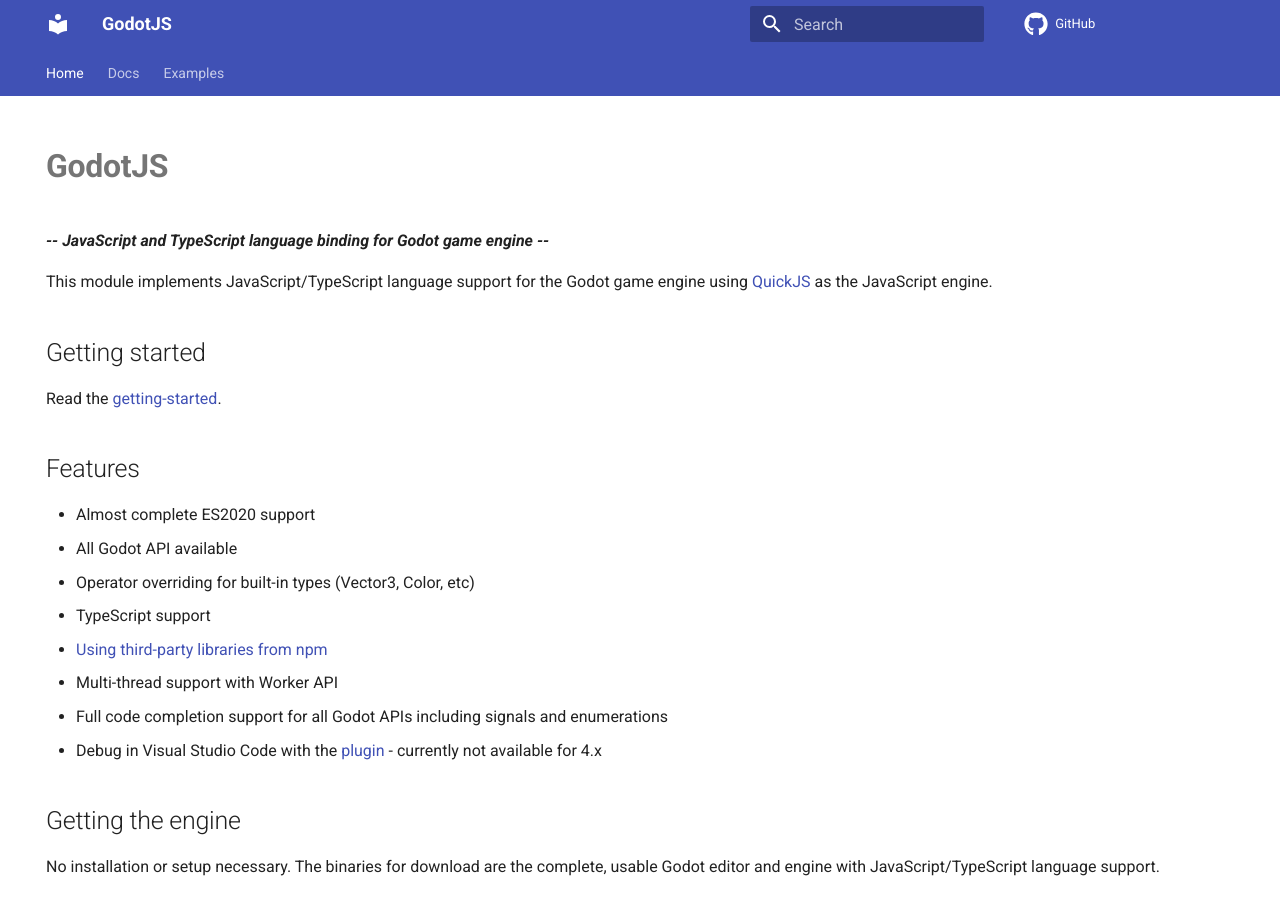
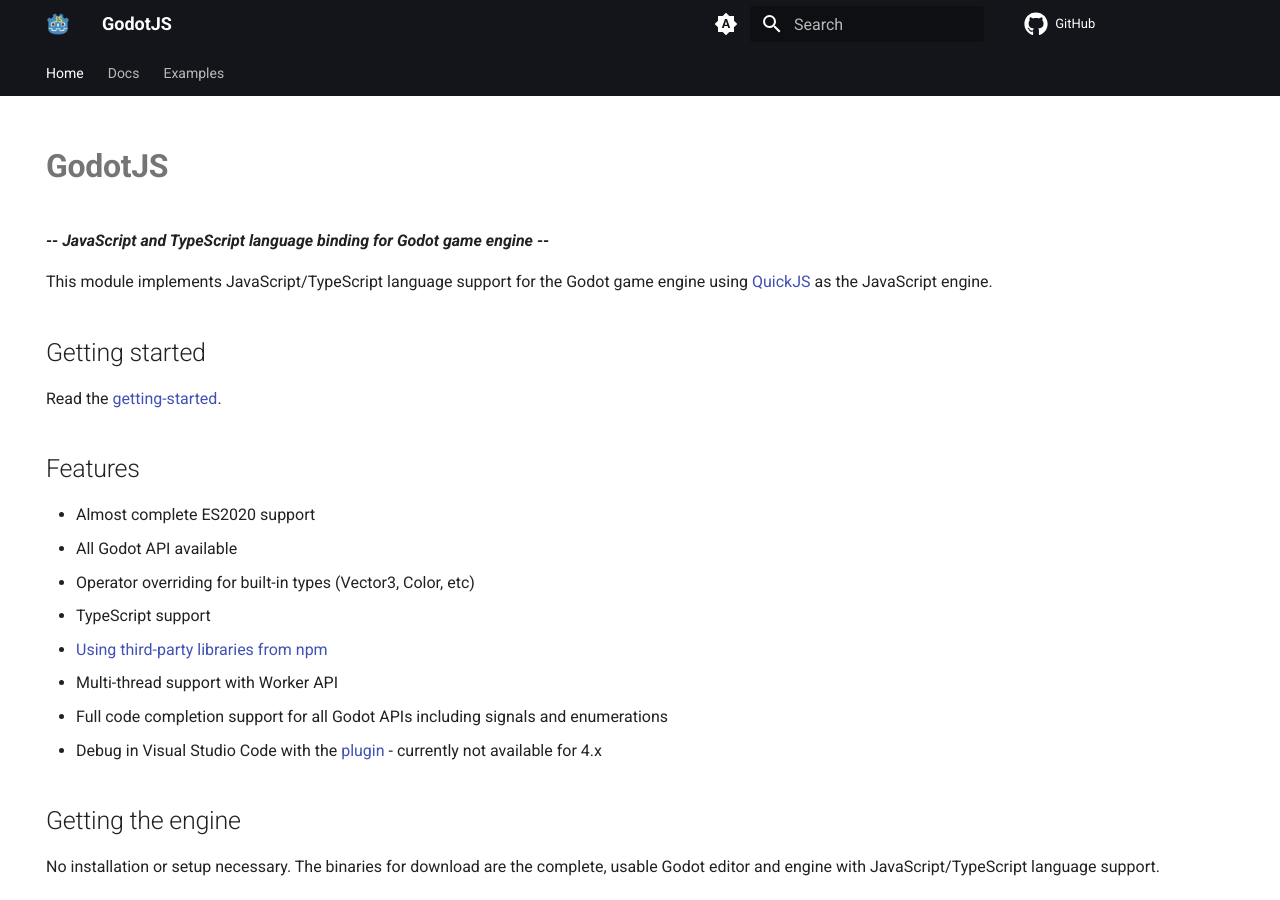
Before and after one commit to godotjs/godotjs.github.io, an MkDocs documentation site: the page built from docs/index.md, in a window 1280 px wide and 900 px high. Built offline with MkDocs 1.6.1 and Material for MkDocs 9.7.7, drawn with Linux system fonts in a browser that asks for light colours; comment, search, counter and statistics services are not loaded.

Commit message:
style: change layout (#3)

```diff
--- a/mkdocs.yml
+++ b/mkdocs.yml
@@ -19,7 +19,7 @@
 theme:
   name: material
   favicon: assets/images/favicon.ico
- # logo: ./assets/logo.svg
+  logo: assets/images/godot-js.png
   icon:
     repo: fontawesome/brands/github
   features:
@@ -32,6 +32,29 @@
     - search.highlight
     - content.code.copy
     - content.tabs.link
+  palette:
+    # Palette toggle for automatic mode
+    - media: "(prefers-color-scheme)"
+      primary: black
+      toggle:
+        icon: material/brightness-auto
+        name: Switch to light mode
+
+    # Palette toggle for light mode
+    - media: "(prefers-color-scheme: light)"
+      scheme: default
+      primary: black
+      toggle:
+        icon: material/brightness-7
+        name: Switch to dark mode
+
+    # Palette toggle for dark mode
+    - media: "(prefers-color-scheme: dark)"
+      scheme: slate
+      primary: black
+      toggle:
+        icon: material/brightness-4
+        name: Switch to system preference
 
 markdown_extensions:
   - pymdownx.highlight:
```
Also changed, not shown: docs/assets/images/favicon.ico, docs/assets/images/godot-js.png (added).
